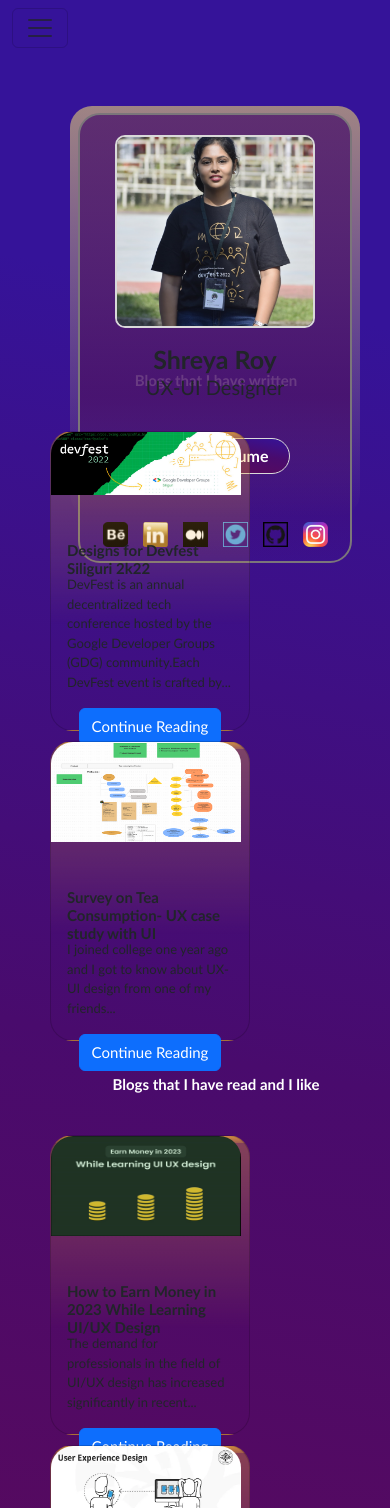
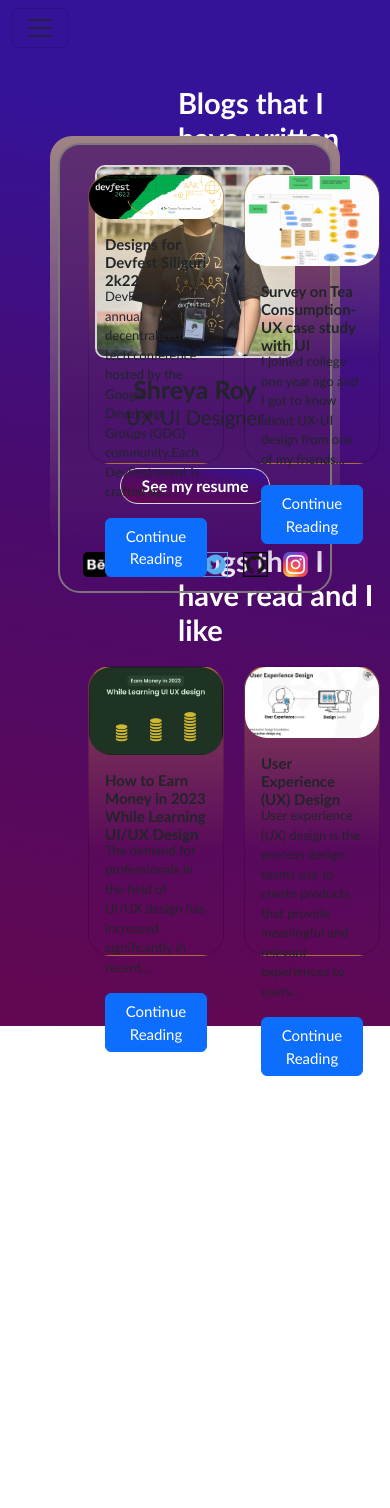
Before and after one commit to SwarnaShikhar/ShreyaPortfolio, a React (Create React App) app: page /blogs in a window 390 px wide. Shown: the top 1508 px of the page. After the commit the page ends 1092 px from the top, so only its background shows below. Built offline with nearby package versions, Linux system fonts and the light colour scheme; a web font is replaced by a local one.

Commit message:
Deleted media queries code

```diff
--- a/src/App.css
+++ b/src/App.css
@@ -242,60 +242,6 @@
   margin-top: -50px;
 }
 
-@media (max-width: 825px) {
-  #sapiens {
-    height: 250px;
-    width: 250px;
-  }
-}
-
-@media (max-width: 825px) {
-  .div-d {
-    margin-top: 30px;
-  }
-}
-
-@media (max-width: 660px) {
-  #sapiens {
-    visibility: hidden;
-  }
-
-  .div-b-a-a {
-    width: 480px;
-  }
-
-  .div-d-a {
-    padding: 10px 5px 10px 5px;
-    font-size: 15px;
-    margin-right: 5px;
-  }
-
-  .div-d-b {
-    padding: 10px 5px 10px 5px;
-    font-size: 15px;
-    margin-left: 5px;
-  }
-}
-
-@media (max-width: 480px) {
-  .div-b-a-a {
-    width: 350px;
-  }
-
-  .div-d {
-    margin-top: 10px;
-  }
-
-  .div-b-a-a {
-    padding-top: 15px;
-    font-size: 25px;
-  }
-
-  .div-c {
-    font-size: 25px;
-  }
-}
-
 /* Project */
 .cart {
   padding-top: 20px;
@@ -504,81 +450,6 @@
   align-items: center;
 }
 
-@media (max-width: 940px) {
-  .p-use {
-    justify-content: space-evenly;
-  }
-
-  .vl {
-    visibility: hidden;
-  }
-
-  .project-1 {
-    padding-left: 50px;
-  }
-
-  .project-2 {
-    padding-right: 20px;
-  }
-
-  @media (max-width: 770px) {
-    .cart {
-      display: inline;
-    }
-
-    .card-use {
-      justify-content: center;
-    }
-
-    .p-use {
-      justify-content: space-between;
-    }
-  }
-
-  @media (max-width: 580px) {
-    #image {
-      width: 200px;
-    }
-
-    .p-use {
-      justify-content: space-between;
-    }
-
-    .project-2 {
-      margin-right: 20px;
-    }
-
-    vl {
-      height: 0px;
-      width: 0px;
-    }
-  }
-
-  @media (max-width: 475px) {
-    .p-use {
-      margin-top: 30px;
-      padding-left: 50px;
-      justify-content: center;
-    }
-
-    #img {
-      padding-bottom: 30px;
-      width: 50px;
-    }
-
-    .vl {
-      height: 0px;
-      width: 0px;
-    }
-  }
-}
-
-@media (max-width: 435px) {
-  #image {
-    width: 180px;
-  }
-}
-
 /* skills */
 
 .div0 {
@@ -664,55 +535,6 @@
   width: 5%;
 }
 
-@media (max-width: 1100px) {
-  .div2-2 {
-    padding-top: 0px;
-    padding-left: 30px;
-  }
-}
-
-@media (max-width: 740px) {
-  .div2-2-2 h1 {
-    font-size: 23px;
-    /* 24 */
-  }
-
-  .div2-2-2 h2 {
-    font-size: 21px;
-    /* 22 */
-  }
-
-  .div2-2-2 h4 {
-    font-size: 17px;
-    /* 18 */
-  }
-
-  .div2-2-2 h6 {
-    font-size: 15px;
-    /* 16 */
-  }
-
-  .skill-show {
-    font-size: 10px;
-  }
-}
-
-@media (max-width: 575px) {
-  .div0 {
-    display: inline;
-  }
-
-  .div1 {
-    margin-left: 70px;
-  }
-}
-
-@media (max-width: 575px) {
-  .div2-1 {
-    padding-right: 70px;
-  }
-}
-
 /* Experience */
 .div-top {
   display: flex;
@@ -741,40 +563,6 @@
 
 .exp p {
   font-size: 17px;
-}
-
-@media (max-width: 900px) {
-  .exp {
-    margin-left: 70px;
-    font-size: 12px;
-  }
-}
-
-@media (max-width: 580px) {
-  .div-top {
-    display: inline;
-  }
-
-  .exp {
-    font-size: 15px;
-    width: 400px;
-    padding-right: 100px;
-    margin-left: -30px;
-  }
-
-  .left-div {
-    padding-right: 100px;
-    margin-left: 30px;
-  }
-
-  .right-div {
-    justify-content: start;
-    padding-top: 20px;
-  }
-
-  .box {
-    height: 200vh;
-  }
 }
 
 /* Blogs */
@@ -852,99 +640,6 @@
 #wr {
   padding-left: 100px;
   font-size: 29px;
-}
-
-@media (max-width: 1100px) {
-  .b-w {
-    width: 800px;
-    justify-content: space-evenly;
-    margin-left: 20px;
-    margin-right: 20px;
-  }
-
-  .b-i {
-    width: 800px;
-    justify-content: space-evenly;
-    margin-left: 20px;
-    margin-right: 20px;
-  }
-
-  #card {
-    width: 250px;
-  }
-}
-
-@media (max-width: 975px) {
-  #card {
-    width: 200px;
-    margin-right: 80px;
-  }
-
-  .b-i {
-    justify-content: center;
-    padding-right: 80px;
-  }
-
-  .b-w {
-    justify-content: center;
-    padding-right: 80px;
-  }
-
-  #wr {
-    text-align: center;
-    margin-right: 250px;
-  }
-}
-
-@media (max-width: 750px) {
-  .div-p {
-    display: inline;
-  }
-
-  .box {
-    height: 140vh;
-  }
-
-  #wr {
-    font-size: 15px;
-  }
-}
-
-@media (max-width: 600px) {
-  .b-w {
-    display: inline;
-  }
-
-  .b-i {
-    display: inline;
-  }
-
-  .div-c-left {
-    margin-left: 20px;
-  }
-
-  .div-c-right {
-    margin-top: 15px;
-  }
-
-  #card {
-    margin-left: 50px;
-    margin-top: 10px;
-    margin-bottom: 10px;
-    height: 300px;
-  }
-
-  #wr {
-    margin-right: -20px;
-  }
-
-  #img {
-    width: 190px;
-  }
-
-  .box {
-    height: 250vh;
-  }
 }
 
 /* contact me page */
@@ -1051,74 +746,3 @@
   transform: scale(1.1);
   transition: 0.2s;
 }
-
-@media (max-width: 760px) {
-  .divr form {
-    width: 500px;
-    padding: 50px 50px 0px 150px;
-  }
-
-  .divr h5 {
-    padding-left: 150px;
-    padding-top: 30px;
-  }
-
-  #submit {
-    margin: 10px;
-    width: 150px;
-    margin-left: 80px;
-  }
-}
-
-@media (max-width: 590px) {
-  .divmain {
-    display: inline;
-  }
-
-  .divr form {
-    width: 400px;
-    padding: 50px 0px 0px 20px;
-  }
-
-  .divl {
-    padding-left: 100px;
-  }
-
-  .divr h5 {
-    padding-left: 80px;
-    padding-top: 30px;
-  }
-}
-
-@media (max-width: 430px) {
-  .divr form {
-    width: 350px;
-    padding: 50px 0px 0px 20px;
-  }
-
-  .divl {
-    padding-left: 80px;
-  }
-}
-
-@media (max-width: 380px) {
-  .divr form {
-    width: 260px;
-    padding: 50px 0px 0px 10px;
-  }
-
-  .divl {
-    padding-left: 30px;
-  }
-
-  #submit {
-    margin: 10px;
-    width: 150px;
-    margin-left: 50px;
-  }
-
-  .divr h5 {
-    padding-left: 20px;
-    padding-top: 30px;
-  }
-}
```
